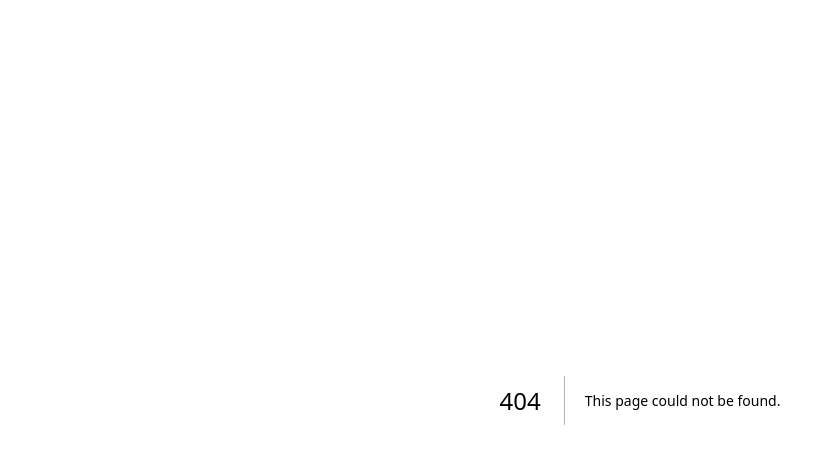
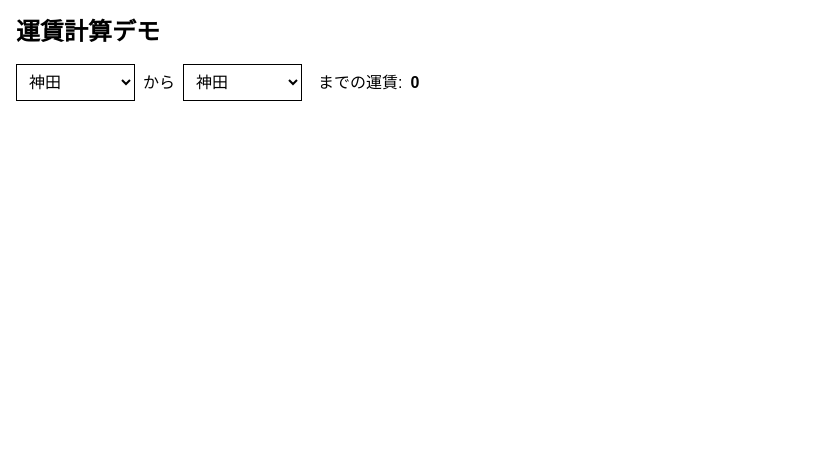
Before and after one commit to CoreNion/FareMap, a Next.js app: page /calc in a window 1280 px wide. Before the commit this address had no page. Shown: the top 464 px of the page, without its empty margins (0-827 px from the left). Built offline with nearby package versions, Linux system fonts and the light colour scheme; a web font is replaced by a local one.

Commit message:
[calc] 同一路線内のみで使える仮の運賃計算を実装

```diff
--- /dev/null
+++ b/app/calc/page.tsx
@@ -0,0 +1,56 @@
+"use client";
+
+import { FareLine, FareStation } from "@/types/fare";
+import { calculateFare } from "@/utils/calc";
+import { useEffect, useState } from "react";
+
+export default function CalcFareDemoPage() {
+  const [stations, setStations] = useState<FareStation[]>([]);
+  useEffect(() => {
+    const fetchStations = async () => {
+      const res = await fetch('/jre/fare/lines/chuo.json');
+      const line = (await (res.json())) as FareLine;
+      setStations(line.lines[0].stations);
+    }
+    fetchStations();
+  }, []);
+
+  const [fromStation, setFromStation] = useState<string>('');
+  const [toStation, setToStation] = useState<string>('');
+  const [fare, setFare] = useState<number>(0);
+
+  useEffect(() => {
+    const computeFare = async () => {
+      const fromSt = stations.find(st => st.id === fromStation);
+      const toSt = stations.find(st => st.id === toStation);
+      console.log(`From station: ${fromSt?.name}, To station: ${toSt?.name}`);
+      if (fromSt && toSt) {
+        const f = await calculateFare(fromSt, toSt);
+        console.log(`Calculated fare from ${fromSt.name} to ${toSt.name}: ${f}`);
+        setFare(f);
+      }
+    }
+    computeFare();
+  }, [fromStation, toStation, stations]);
+
+  return (
+    <main className="p-4">
+      <h1 className="text-2xl font-bold mb-4">運賃計算デモ</h1>
+      <form>
+        <select className="border p-2 mr-2" value={fromStation} onChange={e => { setFromStation(e.target.value);}} id="from-station">
+          {stations.map(station => (
+            <option key={station.id} value={station.id}>{station.name}</option>
+          ))}
+        </select>
+        から
+        <select className="border p-2 ml-2 mr-4" value={toStation} onChange={e => { setToStation(e.target.value);}} id="to-station">
+          {stations.map(station => (
+            <option key={station.id} value={station.id}>{station.name}</option>
+          ))}
+        </select>
+        までの運賃:
+        <span className="font-bold ml-2">{fare}</span>
+      </form>
+    </main>
+  );
+}
--- /dev/null
+++ b/public/jre/fare/lines/chuo.json
@@ -0,0 +1,239 @@
+{
+  "lines": [
+    {
+      "id": "chuo",
+      "stations": [
+        {
+          "name": "神田",
+          "id": "kanda",
+          "km": 0,
+          "sp": [
+            "yamanote",
+            "tokunai"
+          ]
+        },
+        {
+          "name": "御茶ノ水",
+          "id": "ochanomizu",
+          "km": 13,
+          "sp": [
+            "yamanote",
+            "tokunai"
+          ]
+        },
+        {
+          "name": "水道橋",
+          "id": "suidobashi",
+          "km": 21,
+          "sp": [
+            "yamanote",
+            "tokunai"
+          ]
+        },
+        {
+          "name": "飯田橋",
+          "id": "iidabashi",
+          "km": 30,
+          "sp": [
+            "yamanote",
+            "tokunai"
+          ]
+        },
+        {
+          "name": "市ヶ谷",
+          "id": "ichigaya",
+          "km": 45,
+          "sp": [
+            "yamanote",
+            "tokunai"
+          ]
+        },
+        {
+          "name": "四ツ谷",
+          "id": "yotsuya",
+          "km": 53,
+          "sp": [
+            "yamanote",
+            "tokunai"
+          ]
+        },
+        {
+          "name": "信濃町",
+          "id": "shinanomachi",
+          "km": 66,
+          "sp": [
+            "yamanote",
+            "tokunai"
+          ]
+        },
+        {
+          "name": "千駄ヶ谷",
+          "id": "sendagaya",
+          "km": 73,
+          "sp": [
+            "yamanote",
+            "tokunai"
+          ]
+        },
+        {
+          "name": "代々木",
+          "id": "yoyogi",
+          "km": 83,
+          "sp": [
+            "yamanote",
+            "tokunai"
+          ]
+        },
+        {
+          "name": "新宿",
+          "id": "shinjuku",
+          "km": 90,
+          "sp": [
+            "yamanote",
+            "tokunai"
+          ]
+        },
+        {
+          "name": "大久保",
+          "id": "okubo-chuo",
+          "km": 104,
+          "sp": [
+            "tokunai"
+          ]
+        },
+        {
+          "name": "東中野",
+          "id": "higashinakano",
+          "km": 112,
+          "sp": [
+            "tokunai"
+          ]
+        },
+        {
+          "name": "中野",
+          "id": "nakano",
+          "km": 134,
+          "sp": [
+            "tokunai"
+          ]
+        },
+        {
+          "name": "高円寺",
+          "id": "koenji",
+          "km": 148,
+          "sp": [
+            "tokunai"
+          ]
+        },
+        {
+          "name": "阿佐ヶ谷",
+          "id": "asagaya",
+          "km": 160,
+          "sp": [
+            "tokunai"
+          ]
+        },
+        {
+          "name": "荻窪",
+          "id": "ogikubo",
+          "km": 174,
+          "sp": [
+            "tokunai"
+          ]
+        },
+        {
+          "name": "西荻窪",
+          "id": "nishiogikubo",
+          "km": 193,
+          "sp": [
+            "tokunai"
+          ]
+        },
+        {
+          "name": "吉祥寺",
+          "id": "kichijoji",
+          "km": 212,
+          "sp": []
+        },
+        {
+          "name": "三鷹",
+          "id": "mitaka",
+          "km": 228,
+          "sp": []
+        },
+        {
+          "name": "武蔵境",
+          "id": "musashisakai",
+          "km": 244,
+          "sp": []
+        },
+        {
+          "name": "東小金井",
+          "id": "higashikoganei",
+          "km": 261,
+          "sp": []
+        },
+        {
+          "name": "武蔵小金井",
+          "id": "musashikoganei",
+          "km": 278,
+          "sp": []
+        },
+        {
+          "name": "国分寺",
+          "id": "kokubunji",
+          "km": 301,
+          "sp": []
+        },
+        {
+          "name": "西国分寺",
+          "id": "nishikokubunji",
+          "km": 315,
+          "sp": []
+        },
+        {
+          "name": "国立",
+          "id": "kunitachi",
+          "km": 332,
+          "sp": []
+        },
+        {
+          "name": "立川",
+          "id": "tachikawa",
+          "km": 362,
+          "sp": []
+        },
+        {
+          "name": "日野",
+          "id": "hino",
+          "km": 395,
+          "sp": []
+        },
+        {
+          "name": "豊田",
+          "id": "toyoda",
+          "km": 418,
+          "sp": []
+        },
+        {
+          "name": "八王子",
+          "id": "hachioji",
+          "km": 461,
+          "sp": []
+        },
+        {
+          "name": "西八王子",
+          "id": "nishihachioji",
+          "km": 485,
+          "sp": []
+        },
+        {
+          "name": "高尾",
+          "id": "takao",
+          "km": 518,
+          "sp": []
+        }
+      ]
+    }
+  ]
+}
--- /dev/null
+++ b/types/fare.ts
@@ -0,0 +1,44 @@
+/** 営業キロごとの運賃 */
+export interface BaseFareRange {
+  startK: number;
+  endK: number;
+  fare: number;
+}
+
+/** 営業キロごとの運賃(IC対応) */
+export interface ICFareRange extends BaseFareRange {
+  icFare: number;
+}
+
+/** JRの運賃データ */
+export interface JrFareData {
+  kansen: ICFareRange[];
+  chihou: ICFareRange[];
+  kasan: BaseFareRange[];
+}
+
+/** 運賃計算用の駅データ */
+export interface FareStation {
+  name: string;
+  id: string;
+  km: number;
+  sp: string[];
+}
+/** 運賃計算上の路線 */
+export interface FareLine {
+  lines: {
+    id: string;
+    stations: FareStation[];
+  }[];
+}
+
+/** 運賃計算上の路線情報 */
+export interface FareLineInfo {
+  name: string;
+  id: string;
+  children?: FareLineInfo[];
+}
+/** 運賃計算上の路線一覧 */
+export interface FareLineList {
+  lines: FareLineInfo[]
+}
--- /dev/null
+++ b/types/railway.ts
@@ -0,0 +1 @@
+export type SUPPORTED_RAILWAY = 'jre';
--- /dev/null
+++ b/utils/calc.ts
@@ -0,0 +1,34 @@
+import { FareStation, JrFareData } from "@/types/fare"
+import { SUPPORTED_RAILWAY } from "../types/railway"
+
+const distanceToFare = async (distance: number, railway: SUPPORTED_RAILWAY): Promise<number> => {
+  let fareData: JrFareData;
+  switch (railway) {
+    case 'jre':
+      fareData = await fetch('/jre/fare/2026.json').then(res => res.json()) as JrFareData;
+      break;
+    default:
+      throw new Error(`未定義の鉄道会社です: ${railway}`);
+  }
+
+  let fare = 0;
+
+  // 1km未満は1kmとして扱い、1km以上は端数を切り上げる
+  if (distance % 10 !== 0) {
+    distance = distance < 10 ? 10 : Math.floor(distance / 10) * 10;
+  }
+
+  for (const range of fareData.kansen) {
+    if (distance >= (range.startK * 10) && distance <= (range.endK * 10)) {
+      fare = range.fare;
+      break;
+    }
+  }
+  return fare;
+}
+
+export const calculateFare = async (startSt: FareStation, endSt: FareStation): Promise<number> => {
+  const distance = Math.abs(endSt.km - startSt.km);
+  const fare = await distanceToFare(distance, 'jre');
+  return fare;
+}
```
